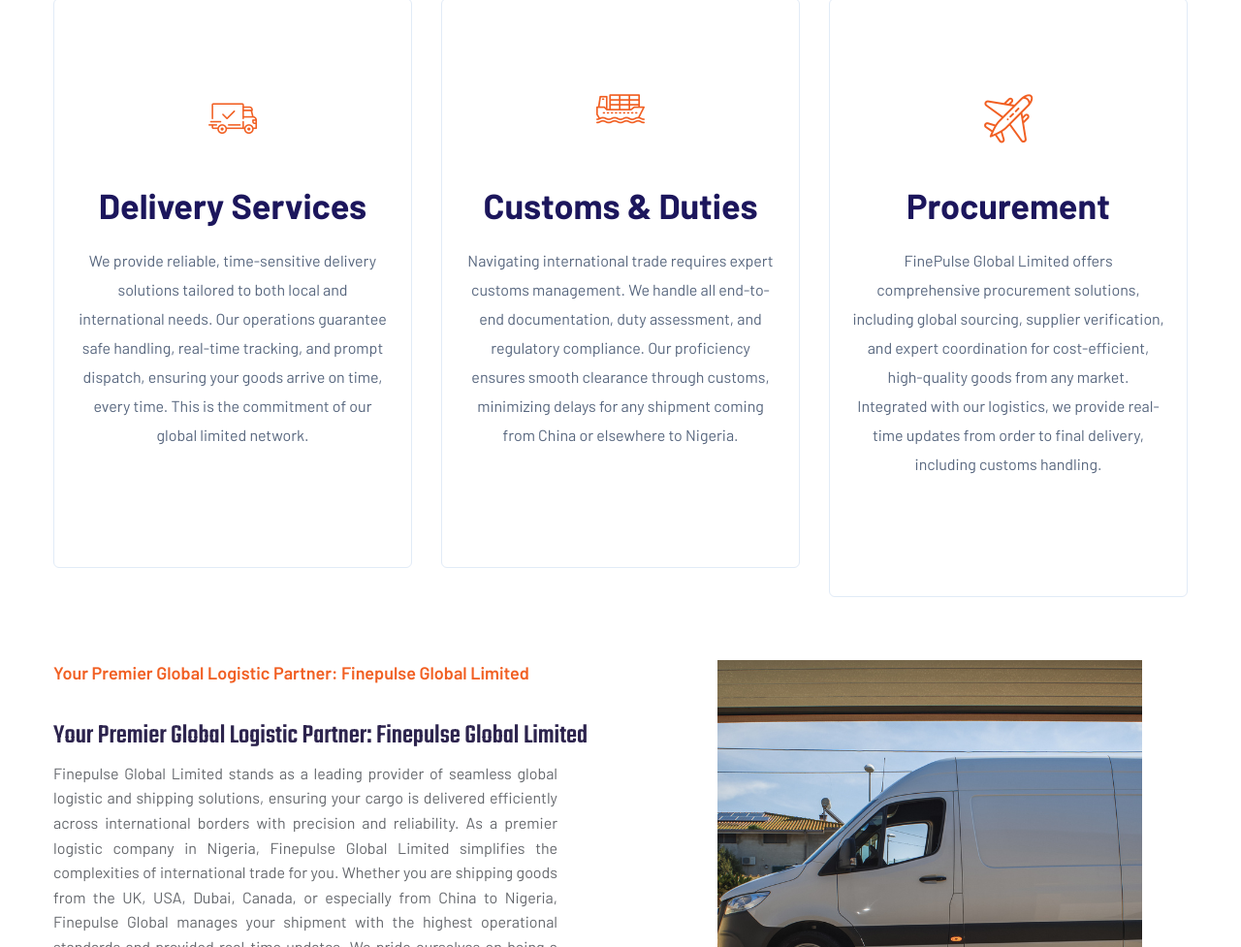
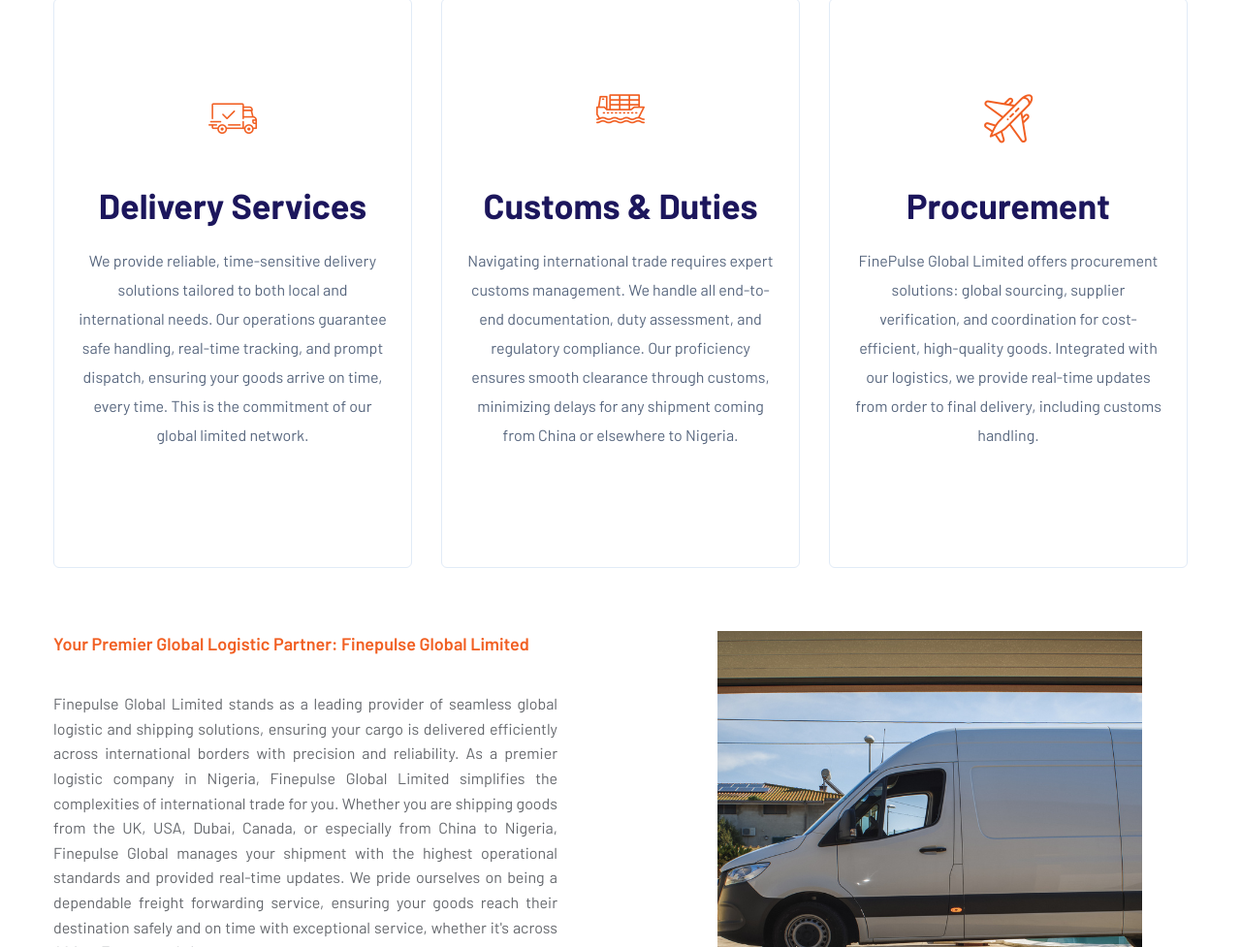
Before and after one commit to finepulseglobal/finepg, a plain HTML site: page index.html in a window 1280 px wide. Shown: the part 1254-2231 px from the top of the page at 97% size. Drawn offline with Linux system fonts and the light colour scheme.

Commit message:
Refine procurement service description for clarity and conciseness

```diff
--- a/index.html
+++ b/index.html
@@ -407,7 +407,7 @@
                         </div>
                         <div class="cat-cap">
                             <h5><a href="#">Procurement</a></h5>
-                            <p>FinePulse Global Limited offers comprehensive procurement solutions, including global sourcing, supplier verification, and expert coordination for cost-efficient, high-quality goods from any market. Integrated with our logistics, we provide real-time updates from order to final delivery, including customs handling.</p>
+                            <p>FinePulse Global Limited offers procurement solutions: global sourcing, supplier verification, and coordination for cost-efficient, high-quality goods. Integrated with our logistics, we provide real-time updates from order to final delivery, including customs handling.</p>
                         </div>
                     </div>
                 </div>
@@ -425,7 +425,6 @@
                         <div class="section-tittle mb-35">
                             <span>Your Premier Global Logistic Partner: Finepulse Global Limited</span>
                         </div>
-                        <h3>Your Premier Global Logistic Partner: Finepulse Global Limited</h3>
                         <p style="text-align: justify;">Finepulse Global Limited stands as a leading provider of seamless global logistic and shipping solutions, ensuring your cargo is delivered efficiently across international borders with precision and reliability. As a premier logistic company in Nigeria, Finepulse Global Limited simplifies the complexities of international trade for you. Whether you are shipping goods from the UK, USA, Dubai, Canada, or especially from China to Nigeria, Finepulse Global manages your shipment with the highest operational standards and provided real-time updates. We pride ourselves on being a dependable freight forwarding service, ensuring your goods reach their destination safely and on time with exceptional service, whether it's across Africa, Europe, or Asia.</p>
 
                         <p style="text-align: justify;">Our comprehensive Logistic and Delivery Services specialize in international delivery, expert customs duty handling, and strategic procurement services, eliminating complexity at every stage. Our experienced team handles every detail with transparency, speed, and accountability, making Finepulse Global Limited your trusted partner for all transportation needs. With an expansive international network and an unwavering commitment to client satisfaction, our logistic services make global trade effortless, offering real-time updates. We are experts in managing the entire process for your shipment from China to Nigeria, including all necessary customs procedures, origin coordination, and regulatory compliance. Our warehouse store capabilities further enhance our service offering, providing secure storage solutions and exceptional service. Trust Finepulse for a hassle-free delivery experience, backed by our robust freight forwarding and customs consultant expertise.</p>
```
